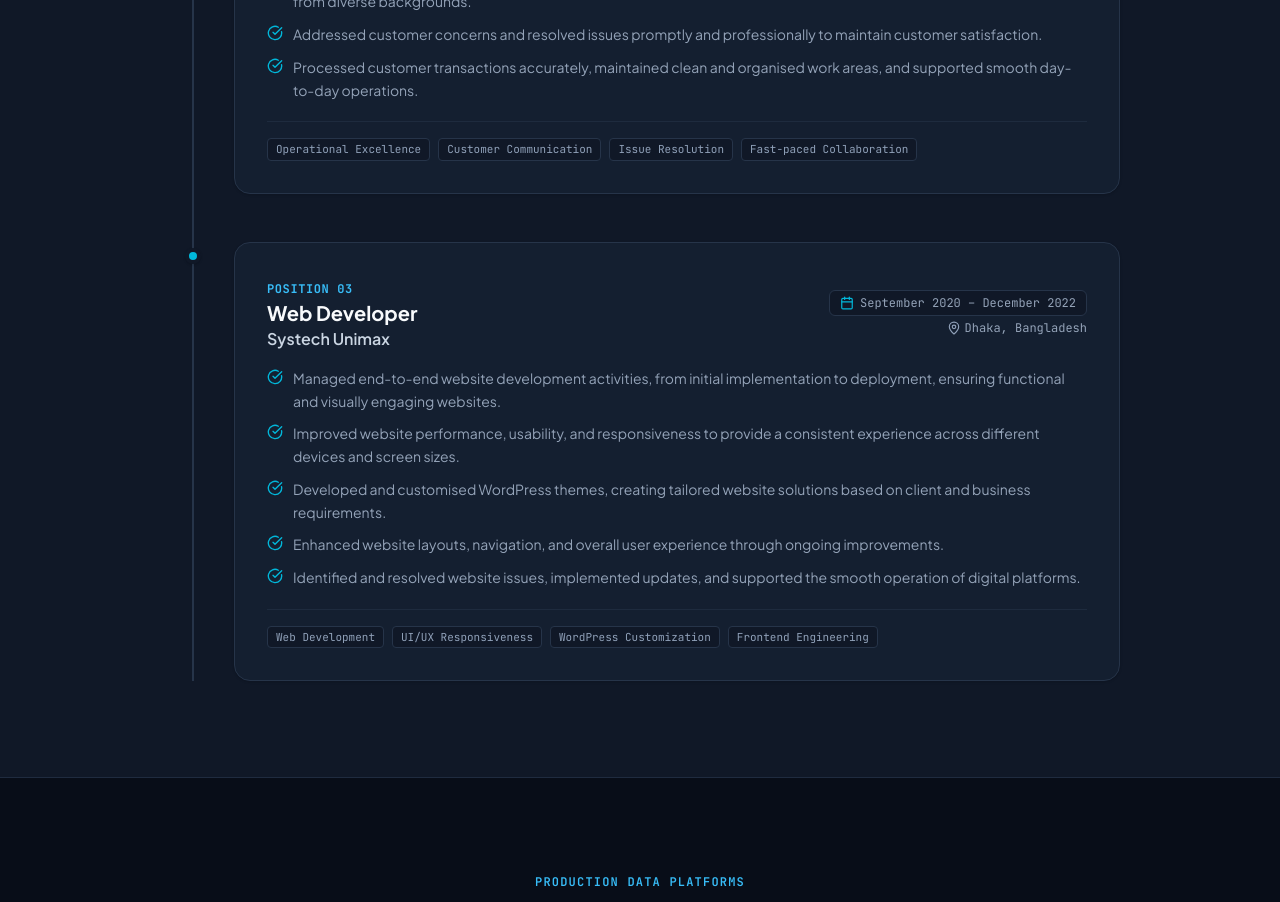
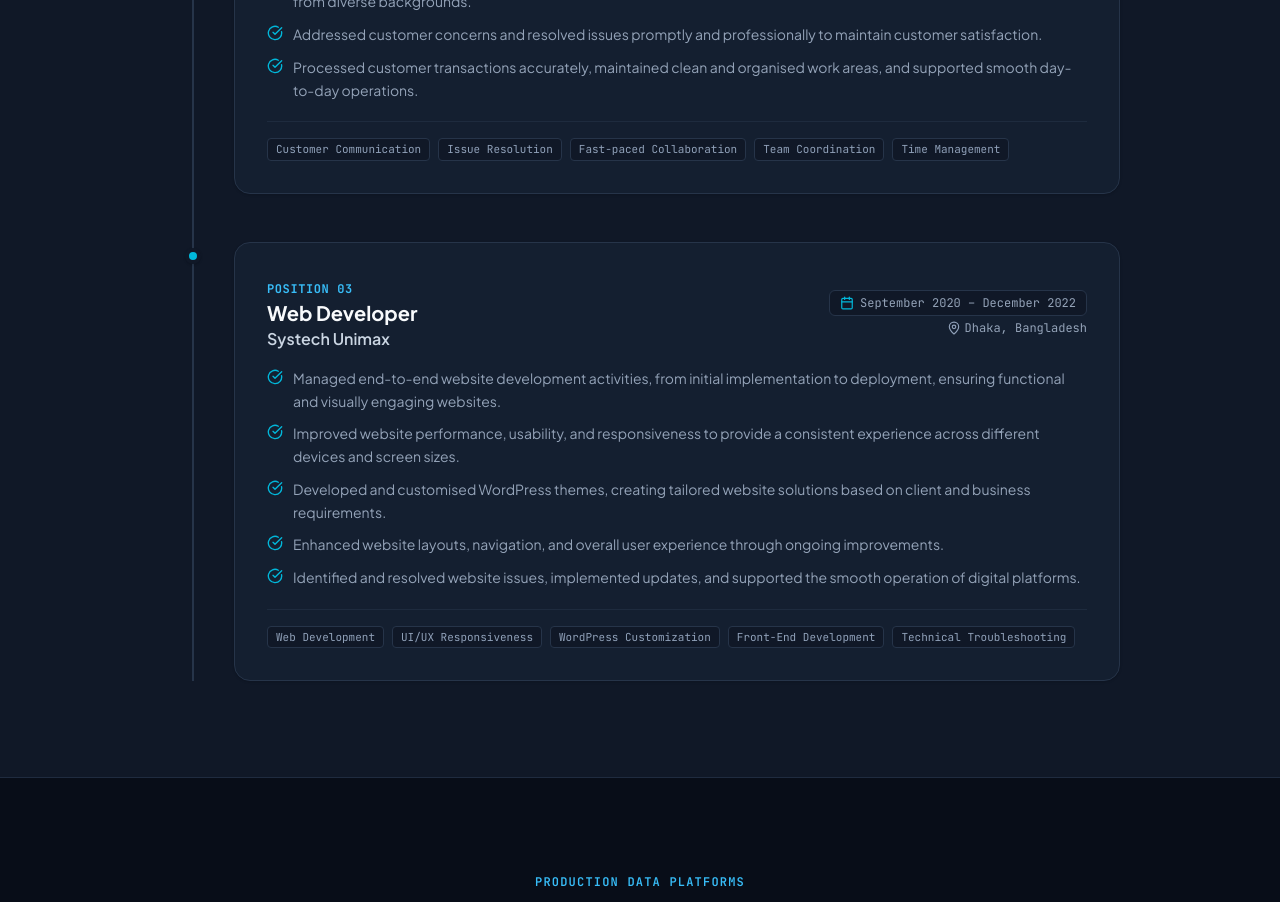
Before and after one commit to ziaul-akash/ziaul-akash-portfolio-website, a React (Vite) app: page / in a window 1280 px wide. Shown: the part 4800-5702 px from the top of the page. Built offline with nearby package versions, Linux system fonts and the light colour scheme.

Commit message:
Update experienceData.ts

```diff
--- a/src/data/experienceData.ts
+++ b/src/data/experienceData.ts
@@ -30,7 +30,7 @@ export const professionalExperience: ExperienceItem[] = [
       'Addressed customer concerns and resolved issues promptly and professionally to maintain customer satisfaction.',
       'Processed customer transactions accurately, maintained clean and organised work areas, and supported smooth day-to-day operations.'
     ],
-    skillsApplied: ['Operational Excellence', 'Customer Communication', 'Issue Resolution', 'Fast-paced Collaboration']
+    skillsApplied: ['Customer Communication', 'Issue Resolution', 'Fast-paced Collaboration', 'Team Coordination', 'Time Management']
   },
   {
     id: 'exp-3',
@@ -46,7 +46,7 @@ export const professionalExperience: ExperienceItem[] = [
       'Enhanced website layouts, navigation, and overall user experience through ongoing improvements.',
       'Identified and resolved website issues, implemented updates, and supported the smooth operation of digital platforms.'
     ],
-    skillsApplied: ['Web Development', 'UI/UX Responsiveness', 'WordPress Customization', 'Frontend Engineering']
+    skillsApplied: ['Web Development', 'UI/UX Responsiveness', 'WordPress Customization', 'Front-End Development', 'Technical Troubleshooting', ]
   }
 ];
 
```
